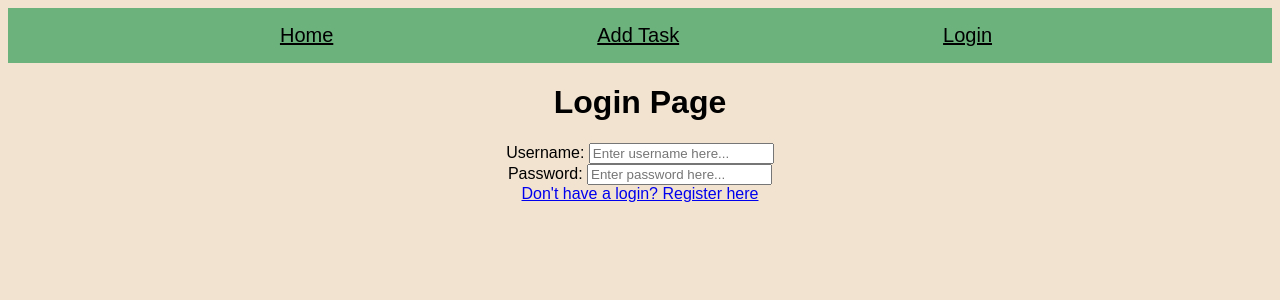
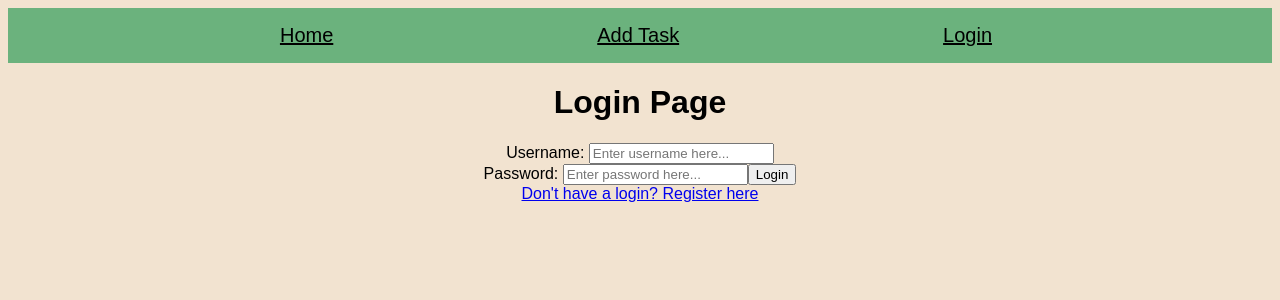
Before and after one commit to olliebalabil/Task-Management-App, a React (Vite) app in the folder client/: page /login in a window 1280 px wide. Shown: the top 300 px of the page. Built offline with nearby package versions, Linux system fonts and the light colour scheme.

Commit message:
displays author if given

```diff
--- a/client/src/App.jsx
+++ b/client/src/App.jsx
@@ -1,12 +1,15 @@
-import React from "react"
+import React, { useState } from "react"
 import { Routes, Route } from "react-router-dom"
 import { HomePage, AddPage, LoginPage, RegisterPage, NotFoundPage } from "./pages"
 import { Header } from "./components"
+import { AuthProvider } from "./contexts";
+
 import "./App.css"
 
 export default function App() {
   return (
     <>
+      <AuthProvider>
         <Routes>
           <Route path="/" element={<Header />}>
             <Route index element={<HomePage />} />
@@ -16,6 +19,7 @@ export default function App() {
             <Route path="*" element={<NotFoundPage />} />
           </Route>
         </Routes>
+      </AuthProvider>
     </>
   )
 }
--- a/client/src/components/Header/index.jsx
+++ b/client/src/components/Header/index.jsx
@@ -1,13 +1,16 @@
 import React from "react"
 import { NavLink, Outlet } from "react-router-dom"
+import {useAuth} from "../../contexts"
 
 export default function Header(){
+  const {user,setUser} = useAuth();
   return(
     <>
     <header>
       <nav>
         <NavLink to="/">Home</NavLink>        <NavLink to="/add">Add Task</NavLink>
-        <NavLink to="/login">Login</NavLink>
+        {user && <NavLink to="/logout">Hi {user}! Click to logout</NavLink>}
+        {!user && <NavLink to="/login">Login</NavLink>}
       </nav>
     </header>
     <Outlet/>
--- a/client/src/components/TaskCard/index.jsx
+++ b/client/src/components/TaskCard/index.jsx
@@ -1,7 +1,7 @@
 import React, {useState, useEffect} from "react"
 import "./TaskCard.css"
 
-export default function TaskCard({id, name,notes, tasks, setTasks}) {
+export default function TaskCard({id, name,notes, username, tasks, setTasks}) {
 
   const handleRemove = (e) => {
     const removeTask = async () => {
@@ -13,12 +13,13 @@ export default function TaskCard({id, name,notes, tasks, setTasks}) {
     }
     removeTask()
   }
-
+  console.log(username)
   return(
    <div className="taskcard">
     <div>
      <h2>{name}</h2>
      <p>{notes}</p>
+     {username && <p>Author: {username}</p>}
     </div>
     <div className="cardBtns">
     <input type="checkbox"/>
--- a/client/src/components/TaskForm/index.jsx
+++ b/client/src/components/TaskForm/index.jsx
@@ -1,10 +1,13 @@
 import React, { useState, useEffect } from "react"
 import "./TaskForm.css"
+import { useAuth } from "../../contexts"
 
 export default function TaskForm() {
   const [name, setName] = useState("")
   const [notes, setNotes] = useState("")
   const [message, setMessage] = useState("")
+  const { user } = useAuth()
+
 
   const handleInput = (e) => {
     setName(e.target.value)
@@ -18,12 +21,22 @@ export default function TaskForm() {
     e.preventDefault()
     const addTask = async () => {
       try {
+        let body;
+        if (user) {
+          body = JSON.stringify({
+            task_name: name,
+            task_notes: notes,
+            username: user
+          })
+        } else {
+          body = JSON.stringify({
+            task_name: name,
+            task_notes: notes
+          })
+        }
         const options = {
           method: "POST",
-          body: JSON.stringify({
-            task_name: name,
-            task_notes: notes
-          }),
+          body: body,
           headers: {
             'Content-type': 'application/json'
           }
@@ -39,7 +52,7 @@ export default function TaskForm() {
         console.error(err.message)
       }
     }
-    if (name!="") {
+    if (name != "") {
       addTask()
     } else {
       setMessage("Make sure you've given the task a name before submitting!")
--- /dev/null
+++ b/client/src/contexts/index.jsx
@@ -0,0 +1,16 @@
+import React, { createContext, useState , useContext} from "react";
+
+const AuthContext = createContext();
+
+export const AuthProvider = ({ children }) => {
+    const [user, setUser] = useState();
+
+
+    return (
+        <AuthContext.Provider value={{ user, setUser}}>
+            {children}
+        </AuthContext.Provider>
+    );
+};
+
+export const useAuth = () => useContext(AuthContext);
--- a/client/src/pages/HomePage/index.jsx
+++ b/client/src/pages/HomePage/index.jsx
@@ -24,8 +24,8 @@ export default function HomePage() {
       <br />
       {tasks.length==0 && <button onClick={()=> {
         navigate("/add")
-      }}>Add Link</button>}
-      {tasks.map((el) => <TaskCard id={el.id} name={el.name} notes={el.notes} completed={completed} setCompleted={setCompleted} tasks={tasks} setTasks={setTasks} key={el.id}/>)}
+      }}>Add Task</button>}
+      {tasks.map((el) => <TaskCard id={el.id} name={el.name} notes={el.notes} username={el.username} completed={completed} setCompleted={setCompleted} tasks={tasks} setTasks={setTasks} key={el.id}/>)}
 
     </>
   )
--- a/client/src/pages/LoginPage/index.jsx
+++ b/client/src/pages/LoginPage/index.jsx
@@ -1,16 +1,59 @@
-import React from "react"
-import {  NavLink } from "react-router-dom"
+import React, { useState } from "react"
+import { NavLink, useNavigate } from "react-router-dom"
+import {useAuth} from "../../contexts"
 
-export default function LoginPage(){
+export default function LoginPage() {
+  const [username, setUsername] = useState("")
+  const [password, setPassword] = useState("")
+  const {user,setUser} = useAuth()
+  const navigate = useNavigate()
+  const handleUsername = (e) => {
+    setUsername(e.target.value)
+  }
+
+  const handlePassword = (e) => {
+    setPassword(e.target.value)
+  }
+
+  const handleSubmit = (e) => {
+    e.preventDefault()
+    const login = async () => {
+      const options = {
+        method: "POST",
+        headers: {
+          'Accept': 'application/json',
+          'Content-Type': 'application/json'
+        },
+        body: JSON.stringify({
+          username: username,
+          password: password
+        })
+      }
+      const response = await fetch("http://localhost:3000/users/login", options)
+      const data = await response.json();
+
+      if (response.status == 200) {
+        //need to add token here?
+        setUser(username)
+        navigate("/")
+      } else {
+        alert(data.error)
+      }
+    }
+    login()
+  }
+
+
   return (
     <>
       <h1>Login Page</h1>
-    <form>
+      <form onSubmit={handleSubmit}>
         <label>Username: </label>
-      <input type="text" placeholder="Enter username here..."></input>
+        <input type="text" placeholder="Enter username here..." onChange={handleUsername}></input>
         <br />
         <label>Password: </label>
-      <input type="password" placeholder="Enter password here..."></input>
+        <input type="password" placeholder="Enter password here..." onChange={handlePassword}></input>
+        <input type="submit" value="Login" />
       </form>
       <NavLink to="/register">Don't have a login? Register here</NavLink>
     </>
```
Also changed, not shown: 2 other files (tests, documents, lock files or other folders). Lines whose indentation alone changed are shown as unchanged.
